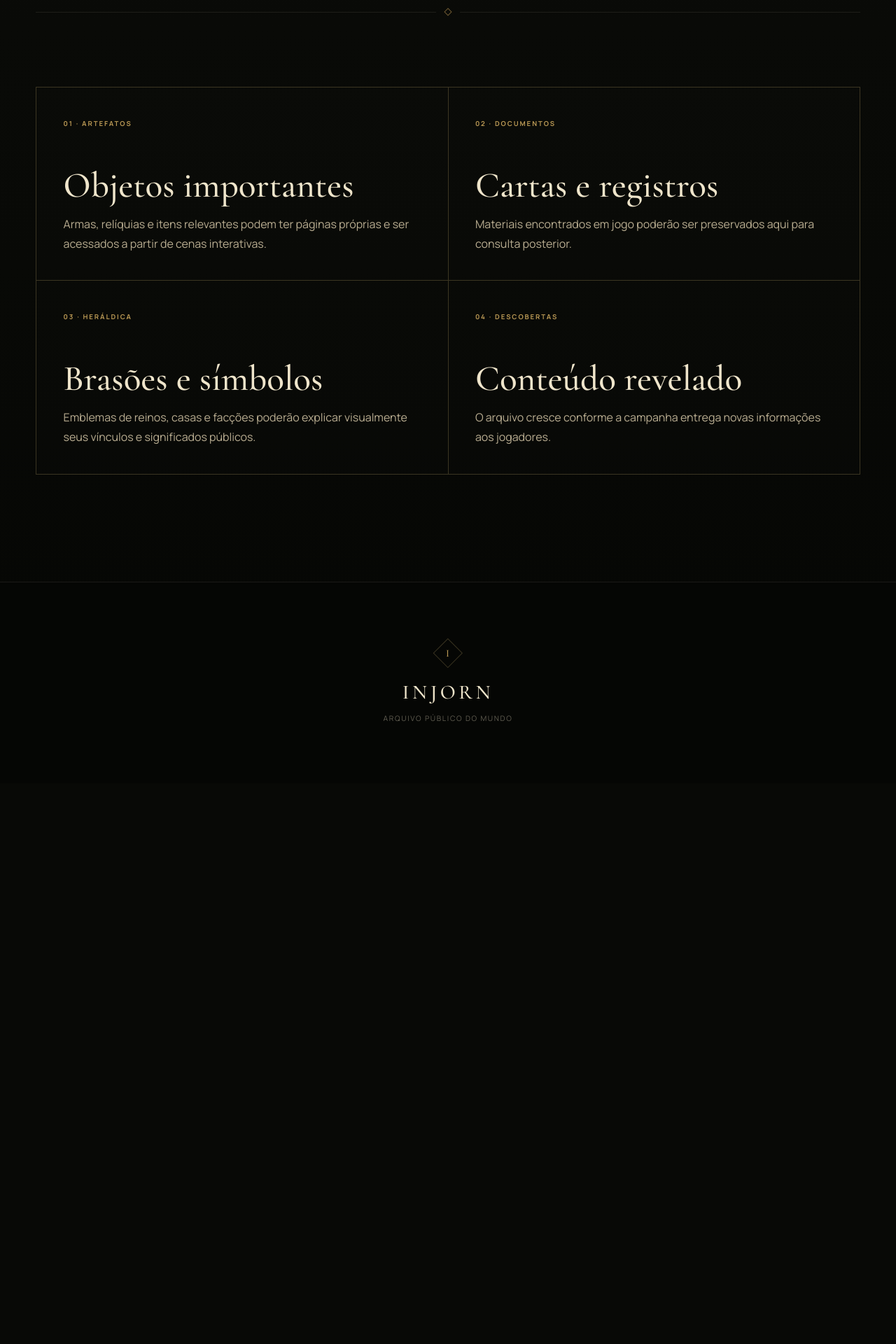
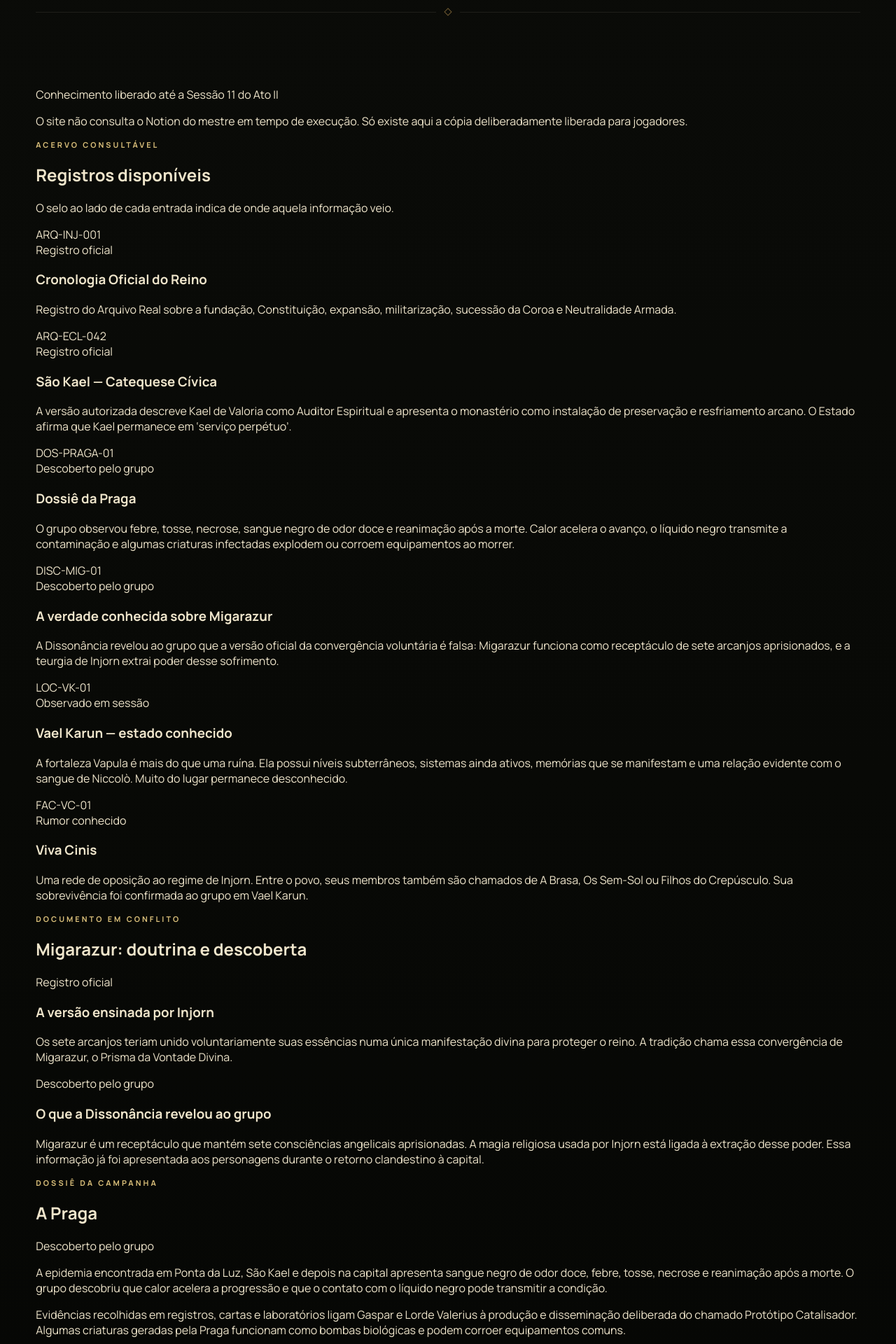
Before and after one commit to krrozino/injorn-web, a Next.js app: page /arquivo in a window 1280 px wide. Shown: the part 640-2560 px from the top of the page at 70% size. Before the commit the page ends 1759 px from the top, so only its background shows below. Built offline with nearby package versions, Linux system fonts and the light colour scheme.

Commit message:
feat: populate public archive and discovered records

```diff
--- a/src/app/arquivo/page.tsx
+++ b/src/app/arquivo/page.tsx
@@ -1,5 +1,7 @@
 import type { Metadata } from "next";
+import { KnowledgeStatus } from "@/components/KnowledgeStatus";
 import { PublicPage } from "@/components/PublicPage";
+import { archiveEntries, spoilerBoundary } from "@/content/playerKnowledge";
 
 export const metadata: Metadata = {
   title: "Arquivo",
@@ -10,30 +12,92 @@ export default function ArquivoPage() {
     <PublicPage
       eyebrow="Documentos de Injorn"
       title="Arquivo"
-      intro="Um acervo público de objetos, cartas, símbolos e registros que já podem ser consultados pelos jogadores."
+      intro="Registros oficiais, dossiês construídos em jogo e descobertas que já pertencem à memória dos jogadores."
     >
-      <div className="content-grid">
-        <article className="content-card">
-          <span className="content-card__index">01 · ARTEFATOS</span>
-          <h2>Objetos importantes</h2>
-          <p>Armas, relíquias e itens relevantes podem ter páginas próprias e ser acessados a partir de cenas interativas.</p>
-        </article>
-        <article className="content-card">
-          <span className="content-card__index">02 · DOCUMENTOS</span>
-          <h2>Cartas e registros</h2>
-          <p>Materiais encontrados em jogo poderão ser preservados aqui para consulta posterior.</p>
-        </article>
-        <article className="content-card">
-          <span className="content-card__index">03 · HERÁLDICA</span>
-          <h2>Brasões e símbolos</h2>
-          <p>Emblemas de reinos, casas e facções poderão explicar visualmente seus vínculos e significados públicos.</p>
-        </article>
-        <article className="content-card">
-          <span className="content-card__index">04 · DESCOBERTAS</span>
-          <h2>Conteúdo revelado</h2>
-          <p>O arquivo cresce conforme a campanha entrega novas informações aos jogadores.</p>
-        </article>
-      </div>
+      <section className="knowledge-boundary" aria-label="Limite de conhecimento">
+        <span>{spoilerBoundary.label}</span>
+        <p>
+          O site não consulta o Notion do mestre em tempo de execução. Só existe aqui a cópia
+          deliberadamente liberada para jogadores.
+        </p>
+      </section>
+
+      <section className="lore-section" aria-labelledby="records-title">
+        <header className="lore-section__heading">
+          <div>
+            <p className="kicker">Acervo consultável</p>
+            <h2 id="records-title">Registros disponíveis</h2>
+          </div>
+          <p className="lore-section__aside">O selo ao lado de cada entrada indica de onde aquela informação veio.</p>
+        </header>
+
+        <div className="archive-list">
+          {archiveEntries.map((entry) => (
+            <article className="archive-entry" key={entry.code}>
+              <div className="archive-entry__code">{entry.code}</div>
+              <div className="archive-entry__body">
+                <div className="archive-entry__meta">
+                  <KnowledgeStatus status={entry.status} />
+                </div>
+                <h3>{entry.title}</h3>
+                <p>{entry.summary}</p>
+              </div>
+            </article>
+          ))}
+        </div>
+      </section>
+
+      <section className="lore-section" aria-labelledby="migarazur-title">
+        <header className="lore-section__heading">
+          <div>
+            <p className="kicker">Documento em conflito</p>
+            <h2 id="migarazur-title">Migarazur: doutrina e descoberta</h2>
+          </div>
+        </header>
+
+        <div className="split-record">
+          <article>
+            <KnowledgeStatus status="official" />
+            <h3>A versão ensinada por Injorn</h3>
+            <p>
+              Os sete arcanjos teriam unido voluntariamente suas essências numa única manifestação
+              divina para proteger o reino. A tradição chama essa convergência de Migarazur, o Prisma
+              da Vontade Divina.
+            </p>
+          </article>
+          <article>
+            <KnowledgeStatus status="discovered" />
+            <h3>O que a Dissonância revelou ao grupo</h3>
+            <p>
+              Migarazur é um receptáculo que mantém sete consciências angelicais aprisionadas. A
+              magia religiosa usada por Injorn está ligada à extração desse poder. Essa informação já
+              foi apresentada aos personagens durante o retorno clandestino à capital.
+            </p>
+          </article>
+        </div>
+      </section>
+
+      <section className="lore-section" aria-labelledby="plague-title">
+        <header className="lore-section__heading">
+          <div>
+            <p className="kicker">Dossiê da campanha</p>
+            <h2 id="plague-title">A Praga</h2>
+          </div>
+          <KnowledgeStatus status="discovered" />
+        </header>
+        <div className="lore-prose">
+          <p>
+            A epidemia encontrada em Ponta da Luz, São Kael e depois na capital apresenta sangue
+            negro de odor doce, febre, tosse, necrose e reanimação após a morte. O grupo descobriu que
+            calor acelera a progressão e que o contato com o líquido negro pode transmitir a condição.
+          </p>
+          <p>
+            Evidências recolhidas em registros, cartas e laboratórios ligam Gaspar e Lorde Valerius à
+            produção e disseminação deliberada do chamado Protótipo Catalisador. Algumas criaturas
+            geradas pela Praga funcionam como bombas biológicas e podem corroer equipamentos comuns.
+          </p>
+        </div>
+      </section>
     </PublicPage>
   );
 }
```
